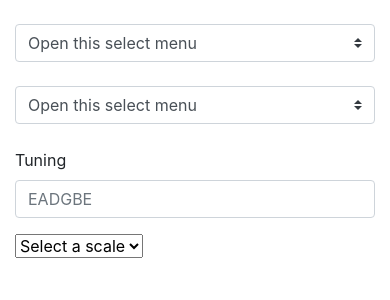
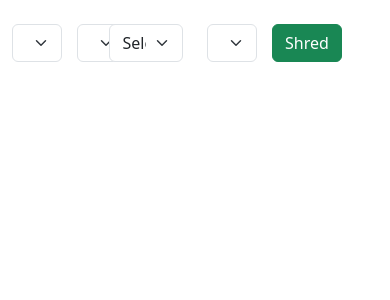
Before and after one commit to jrw24/djshred, a Django app: page / in a window 390 px wide. Shown: the top 300 px of the page. Run offline with Django 5.2, Linux system fonts and the light colour scheme; tables that the repository leaves empty hold one stand-in row (values such as "Sample post"); some libraries are stand-ins or nearby versions.

Commit message:
adding updated dropdown menus to test branch

```diff
--- a/shredder/models.py
+++ b/shredder/models.py
@@ -23,12 +23,25 @@
 	def __str__(self):
 		return self.name
 
-class shredderInput(models.Model):
+class Tunings(models.Model):
 	name = models.CharField(max_length=128)
-	accidentals = models.CharField(max_length=128)
-	key = models.CharField(max_length=128)
-	tuning = models.CharField(max_length=128)
-	scale = models.CharField(max_length=128)
 
 	def __str__(self):
 		return self.name
+
+class tuningInput(models.Model):
+	name = models.CharField(default='EADGBE', max_length=128)
+	tuning = models.CharField(max_length=128)
+
+	def __str__(self):
+		return self.name
+		# return f'{self.key}_{self.scale}_{self.tuning}'
+
+class shredderInput(models.Model):
+	accidentals = models.CharField(max_length=128)
+	key = models.CharField(max_length=128)
+	scale = models.CharField(max_length=128)
+	tuning = models.CharField(max_length=128)
+
+	def __str__(self):
+		return f'{self.key}_{self.scale}_{self.tuning}'
--- a/shredder/templates/base.html
+++ b/shredder/templates/base.html
@@ -8,18 +8,13 @@
     <title>Shredder-scales</title>
 
     <!-- Bootstrap CSS -->
-    <link rel="stylesheet" href="https://stackpath.bootstrapcdn.com/bootstrap/4.4.1/css/bootstrap.min.css" integrity="sha384-Vkoo8x4CGsO3+Hhxv8T/Q5PaXtkKtu6ug5TOeNV6gBiFeWPGFN9MuhOf23Q9Ifjh" crossorigin="anonymous">
+    <link href="https://cdn.jsdelivr.net/npm/bootstrap@5.3.7/dist/css/bootstrap.min.css" rel="stylesheet" integrity="sha384-LN+7fdVzj6u52u30Kp6M/trliBMCMKTyK833zpbD+pXdCLuTusPj697FH4R/5mcr" crossorigin="anonymous">
 
-    <!-- jQuery and Bootstrap CSS -->
-    <script src="https://code.jquery.com/jquery-3.2.1.slim.min.js" integrity="sha384-KJ3o2DKtIkvYIK3UENzmM7KCkRr/rE9/Qpg6aAZGJwFDMVNA/GpGFF93hXpG5KkN" crossorigin="anonymous"></script>
-    <script src="https://cdnjs.cloudflare.com/ajax/libs/popper.js/1.12.9/umd/popper.min.js" integrity="sha384-ApNbgh9B+Y1QKtv3Rn7W3mgPxhU9K/ScQsAP7hUibX39j7fakFPskvXusvfa0b4Q" crossorigin="anonymous"></script>
-    <script src="https://stackpath.bootstrapcdn.com/bootstrap/4.4.1/js/bootstrap.min.js" integrity="sha384-wfSDF2E50Y2D1uUdj0O3uMBJnjuUD4Ih7YwaYd1iqfktj0Uod8GCExl3Og8ifwB6" crossorigin="anonymous"></script>
-
-    <!-- Bootstrap Icons -->
-    <link rel="stylesheet" href="https://cdn.jsdelivr.net/npm/bootstrap-icons@1.3.0/font/bootstrap-icons.css">
+    <!-- Bootstrap js -->
+    <script src="https://cdn.jsdelivr.net/npm/bootstrap@5.3.7/dist/js/bootstrap.bundle.min.js" integrity="sha384-ndDqU0Gzau9qJ1lfW4pNLlhNTkCfHzAVBReH9diLvGRem5+R9g2FzA8ZGN954O5Q" crossorigin="anonymous"></script>
 
     <!-- HTMX -->
-    <script src="https://unpkg.com/htmx.org@1.6.0"></script>
+    <script src="https://cdn.jsdelivr.net/npm/htmx.org@2.0.6/dist/htmx.min.js" integrity="sha384-Akqfrbj/HpNVo8k11SXBb6TlBWmXXlYQrCSqEWmyKJe+hDm3Z/B2WVG4smwBkRVm" crossorigin="anonymous"></script>
 </head>
 <body>
 
--- a/shredder/templates/partials/notes.html
+++ b/shredder/templates/partials/notes.html
@@ -1,7 +1,8 @@
-<select class="custom-select mb-4" name="accidentals">
+<select class="form-select mb-4" name="key">
 
-	<option selected>Open this select menu</option>
+	<option selected>key</option>
 	{% for note in notes %}
-		<option value="{{note.pk}}">{{note.name}}</option>
+		<option value="{{note.name}}">{{note.name}}</option>
+		<!-- <option value="{{note.id}}">{{note.id}}</option> -->
 	{%endfor%}
 </select>
--- /dev/null
+++ b/shredder/templates/partials/run_shredder.html
@@ -0,0 +1 @@
+<li>{{ shredder_run.accidentals }} - {{ shredder_run.key }} - {{ shredder_run.scale }} - {{ shredder_run.tuning }}</li>
--- a/shredder/templates/set_accidentals.html
+++ b/shredder/templates/set_accidentals.html
@@ -1,36 +1,68 @@
 {% extends 'base.html' %}
 
 {% block content %}
-<select class="custom-select mb-4"
+
+<!-- <form hx-post="{% url 'run-shredder' %}"> -->
+<form action="" method="post">
+	{% csrf_token %}
+	<div class="row">
+		<div class="col-2 col-md-2">
+			<!-- <select class="form-select mb-4"  -->
+			<select class="form-select mb-4"
 				name="accidentals"
 				placeholder="sharps"
 				hx-get="{% url 'notes' %}"
 				hx-trigger="change"
 				hx-target="#notes">
 
-	<option selected>Open this select menu</option>
-	{% for accidental in accidentals %}
-		<option value="{{accidental.pk}}">{{accidental.name}}</option>
+				<option selected>accidentals</option>
+				{% for acci in accidentals %}
+					<option value="{{acci.pk}}">{{acci.name}}</option>
 				{% endfor %}
 			</select>
+		</div>
+
+		<div class="col-1 col-md-1">
 
 			<div id="notes">
 				{% include 'partials/notes.html' %}
 			</div>
+		</div>
 
-<div class='mb-3'>
+		<div class="col-3 col-md-3">
+			<select class="form-select mb-4"
+				name="scale">
+				<option selected>Select a scale</option>
+				{% for scale in scales %}
+					<option value="{{scale.name}}">{{scale.name}}</option>
+				{%endfor%}
+			</select>
+		</div>
+
+		<div class="col-2 col-md-2">
+			<select class="form-select mb-4"
+				name="tuning">
+				<option selected>Select a tuning</option>
+				{% for tune in tunings %}
+					<option value="{{tune.name}}">{{tune.name}}</option>
+				{%endfor%}
+			</select>
+		</div>
+			<!-- <div class='mb-3'>
 				<label for="tuningInput" class="form-label">Tuning</label>
 				<input type="text" class="form-control" placeholder="EADGBE">
+			</div> -->
+
+		<div class="col-2 col-md-2 align-self-start">
+			<button class="btn btn-success me-2"
+				type="submit"
+				name="shredder_run"
+				>Shred</button>
 		</div>
 
 
-<select class="form-select">
-	<option selected>Select a scale</option>
-	{% for scale in scales %}
-		<option value="{{scale.pk}}">{{scale.name}}</option>
-	{%endfor%}
-
-</select>
+	</div>
+</form>
 
 
 
--- a/shredder/urls.py
+++ b/shredder/urls.py
@@ -3,5 +3,8 @@
 
 urlpatterns = [
 	path("", views.accidentals, name='accidentals'),
+	path("run-shredder/", views.run_shredder, name="run-shredder"),
+	path("index/", views.index, name='index'),
+	path("create-form/", views.create_tuning, name="create-tuning"),
 	path("notes/", views.notes, name='notes')
 ]
--- a/shredder/views.py
+++ b/shredder/views.py
@@ -1,17 +1,78 @@
 from django.shortcuts import render
 from django.http import HttpResponse
-from .models import Accidentals, Notes, Scales
+from .forms import tuningInputForm, shredderInputForm
+from .models import Accidentals, Notes, Scales, Tunings, tuningInput, shredderInput
 
 def index(request):
-	return HttpResponse("Get ready to shred!")
+	# return HttpResponse("Get ready to shred!")
+	context = {'form': tuningInputForm()}
+	return render(request, 'index.html', context)
+
+def create_tuning(request):
+	if request.method == 'POST':
+		pass
+	return render(request, 'partials/form.html', {'form':tuningInputForm()})
+
+def run_shredder(request):
+	# print('test a shredder run')
+	if request.method == 'POST':
+	# if 'shredder_run' in request.POST:
+		print('found shredder POST')
+		form =  shredderInputForm(request.POST or None)
+		if form.is_valid():
+			# print(form)
+			shredder_run = form.save()
+			# print(shredder_run)
+
+			# obj = shredderInput()
+			# ob
+			context = {'shredder_run' : shredder_run}
+			return render(request, 'partials/run_shredder.html', context)
 
 # Create your views here.
 def accidentals(request):
-	accidentals = Accidentals.objects.all()
-	scales = Scales.objects.all()
-	context = {
-		'accidentals': accidentals,
-		'scales': scales}
+	"""
+	main script for running the program at the moment
+	"""
+	if request.method == 'POST':
+		form = shredderInputForm(request.POST)
+
+		"""
+		dir(form) when invalid
+
+		"""
+
+
+
+		if not form.is_valid():
+			print('!! invalid form')
+			print(dir(form))
+			print('/n')
+			print(form.cleaned_data) # {'accidentals': '2', 'tuning': '2'}
+			print('tuning?', form.cleaned_data['tuning'])
+			print(form.errors)
+		if form.is_valid():
+			print(form.cleaned_data)
+			data = form.cleaned_data
+			context = {
+				'accidentals': data['accidentals'],
+				'key': data['key'],
+				'scales': data['scale'],
+				'tunings': data['tuning']
+			}
+			## create new partial to handle completeion of form
+
+
+	else:
+
+		accidentals = Accidentals.objects.all()
+		scales = Scales.objects.all()
+		tunings = Tunings.objects.all()
+		context = {
+			'accidentals': accidentals,
+			'scales': scales,
+			'tunings': tunings}
+		# print('accidentals run')
 	return render(request, 'set_accidentals.html', context)
 
 def notes(request):
@@ -21,6 +82,7 @@
 	return render(request, 'partials/notes.html', context)
 
 
-def print_out_user_input(data):
+def get_tuning(request):
 	#
-	return f"User input entered as {data}"
+	context = {'form': tuningInputForm()}
+	return render(request, 'index.html', context)
```
Also changed, not shown: shredder/forms.py (+25 -5 lines), shredder/management/commands/load_data.py (+13 -1 lines), shredder/templates/base_dep.html (added, +32 -0 lines), shredder/templates/index.html (added, +21 -0 lines), shredder/templates/partials/form.html (added, +14 -0 lines), shredder/migrations/0003_shredderinput.py (added), shredder/migrations/0004_tuninginput_delete_shredderinput.py (added), shredder/migrations/0005_tuninginput_name.py (added), shredder/migrations/0006_tunings.py (added), shredder/migrations/0007_shredderinput.py (added), shredder/migrations/0008_rename_accidentals_shredderinput_accidental.py (added), shredder/migrations/0009_rename_accidental_shredderinput_accidentals.py (added). Lines whose indentation alone changed are shown as unchanged.
